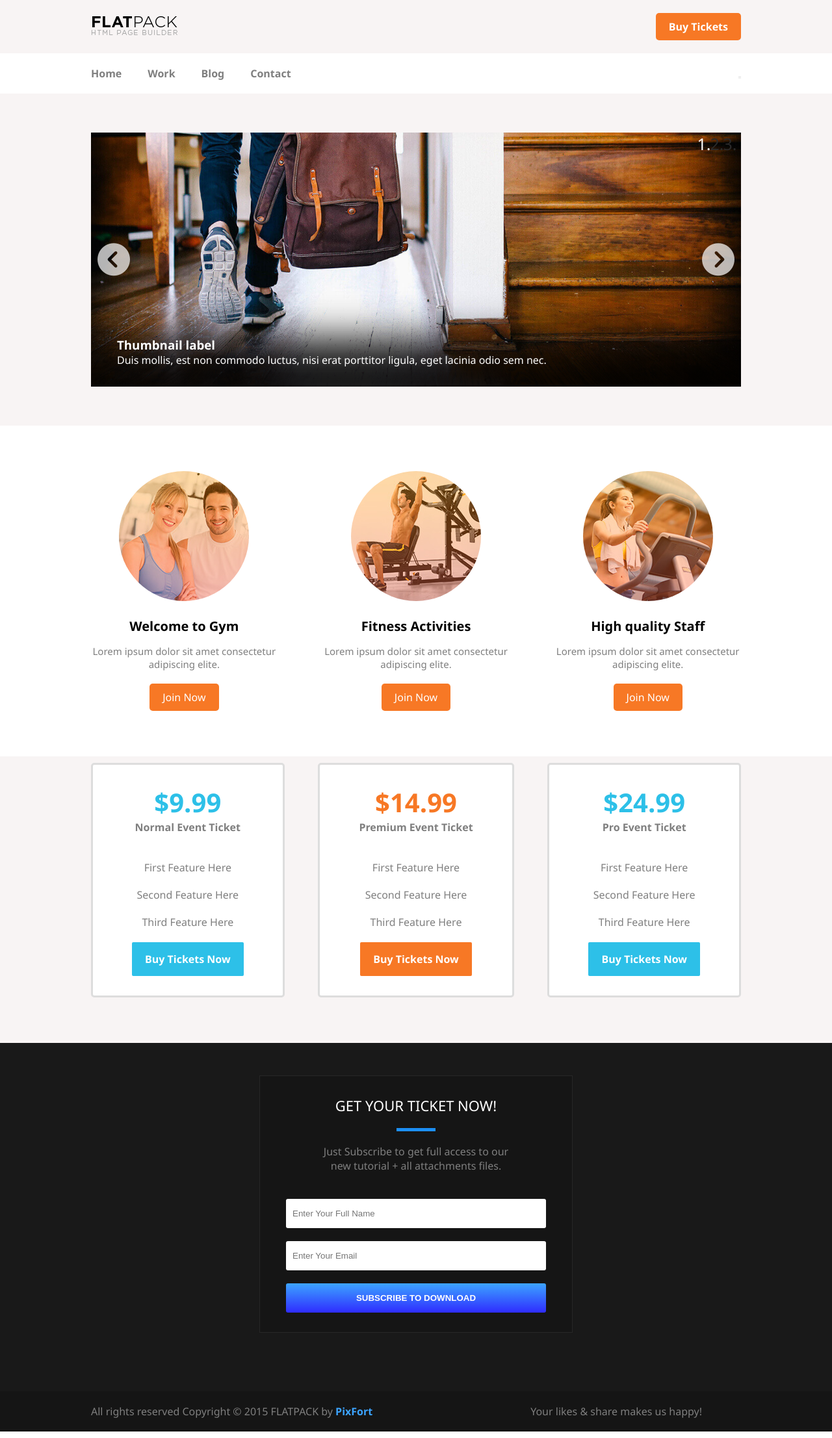
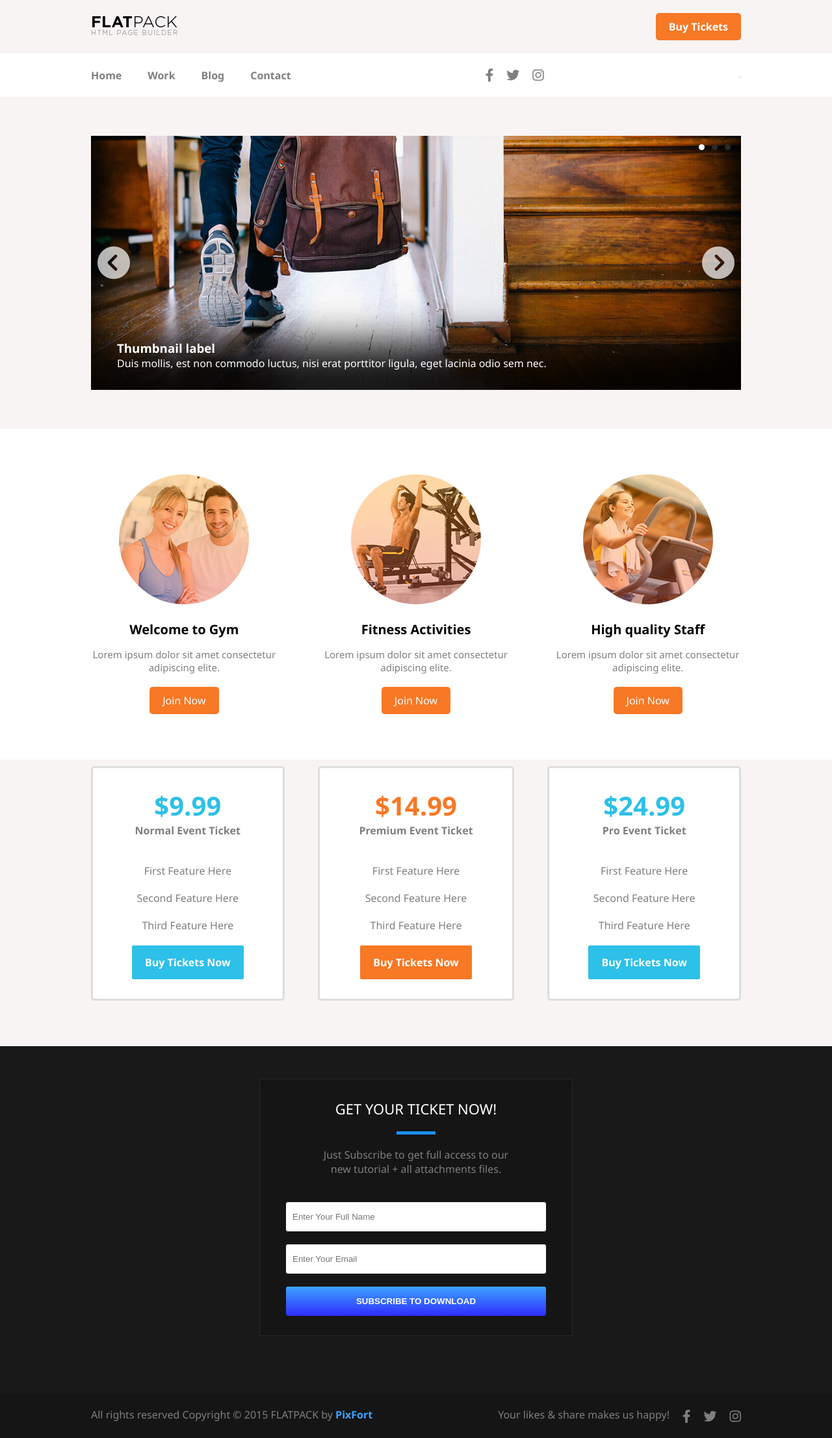
Before and after one commit to Background69/LTWeb, a plain HTML site: page Lab2/page b/index.html in a window 1280 px wide. Shown: the whole page at 65% size. Drawn offline with Linux system fonts and the light colour scheme.

Commit message:
Add facebook twitter instagram icons

```diff
--- a/Lab2/page b/index.html
+++ b/Lab2/page b/index.html
@@ -41,9 +41,15 @@
                                 </div>
                                 <div class="padding_25 right_socials">
                                         <ul class="bottom-icons">
-                                            <li><a class="pi pixicon-facebook2 light_gray" href="#fakelink"></a></li>
-                                            <li><a class="pi pixicon-twitter2 light_gray" href="#fakelink"></a></li>
-                                            <li><a class="pi pixicon-instagram light_gray" href="#fakelink"></a></li>
+                                            <li><a class="pi pixicon-facebook2 light_gray" href="#fakelink">
+                                                <i class="fa-brands fa-facebook-f"></i>
+                                            </a></li>
+                                            <li><a class="pi pixicon-twitter2 light_gray" href="#fakelink">
+                                                <i class="fa-brands fa-twitter"></i>
+                                            </a></li>
+                                            <li><a class="pi pixicon-instagram light_gray" href="#fakelink">
+                                                <i class="fa-brands fa-instagram"></i>
+                                            </a></li>
                                         </ul>
                                     </div>
                                 <div id="navbar-collapse-02" class="collapse navbar-collapse">
@@ -65,11 +71,11 @@
             <div class="sixteen columns">
                 <div id="myCarousel" class="carousel slide" data-interval="false">
                     <!-- Indicators -->
-                    <ol class="carousel-indicators">
+                    <ul class="carousel-indicators">
                         <li data-target="#myCarousel" data-slide-to="0" class="active"></li>
                         <li data-target="#myCarousel" data-slide-to="1"></li>
                         <li data-target="#myCarousel" data-slide-to="2"></li>
-                    </ol>
+                    </ul>
                     <!-- Wrapper for slides -->
                     <div class="carousel-inner">
                         <div class="item active">
@@ -310,9 +316,15 @@
                         <div class="socbuttons">
                            <div class="soc_icons pix_builder_bg">
                                 <ul class="bottom-icons">
-                                    <li><a class="pi pixicon-facebook2 normal_gray" href="#fakelink"></a></li>
-                                    <li><a class="pi pixicon-twitter2 normal_gray" href="#fakelink"></a></li>
-                                    <li><a class="pi pixicon-instagram normal_gray" href="#fakelink"></a></li>
+                                    <li><a class="pi pixicon-facebook2 normal_gray" href="#fakelink">
+                                        <i class="fa-brands fa-facebook-f"></i>
+                                    </a></li>
+                                    <li><a class="pi pixicon-twitter2 normal_gray" href="#fakelink">
+                                        <i class="fa-brands fa-twitter"></i>
+                                    </a></li>
+                                    <li><a class="pi pixicon-instagram normal_gray" href="#fakelink">
+                                        <i class="fa-brands fa-instagram"></i>
+                                    </a></li>
                                 </ul>
                             </div>
                             <div class="likes_st">
```
